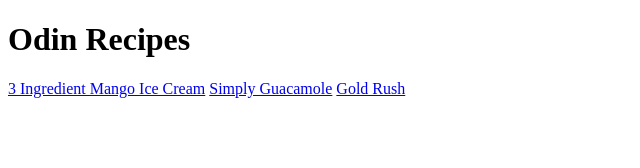
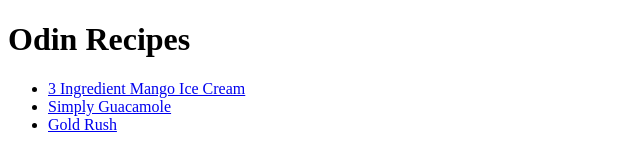
Before and after one commit to polishbuilder/odin-recipes, a plain HTML site: page index.html in a window 1280 px wide. Shown: the whole page, without its empty margins (0-640 px from the left). Drawn offline with Linux system fonts and the light colour scheme.

Commit message:
Changed layout of links in main page
Put all 3 links in an unordered list.

```diff
--- a/index.html
+++ b/index.html
@@ -9,10 +9,12 @@
 <body>
     <h1>Odin Recipes</h1>
 
-    <a href="recipes/mango-ice-cream.html">3 Ingredient Mango Ice Cream</a>
+    <ul>
+        <li><a href="recipes/mango-ice-cream.html">3 Ingredient Mango Ice Cream</a></li>
 
-    <a href="recipes/guacamole.html">Simply Guacamole</a>
+        <li><a href="recipes/guacamole.html">Simply Guacamole</a></li>
 
-    <a href="recipes/gold-rush.html">Gold Rush</a>
+        <li><a href="recipes/gold-rush.html">Gold Rush</a></li>
+    </ul>
 </body>
 </html>
```
